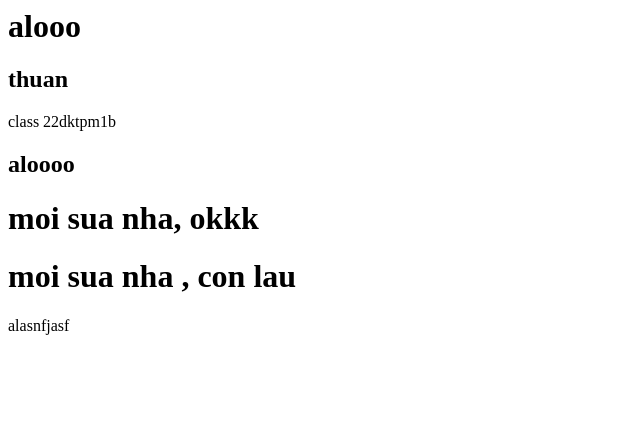
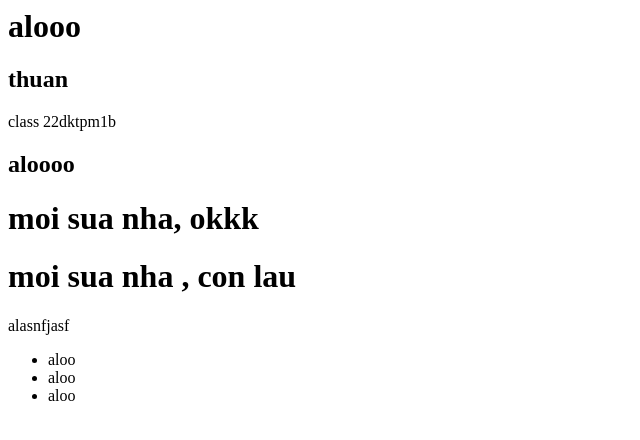
Before and after one commit to Thuan0902/github-demo-do-van-, a plain HTML site: page index.html in a window 1280 px wide. Shown: the whole page, without its empty margins (0-640 px from the left). Drawn offline with Linux system fonts and the light colour scheme.

Commit message:
sua file html

```diff
--- a/index.html
+++ b/index.html
@@ -16,5 +16,16 @@
     <h1>moi sua nha, okkk</h1>
     <h1>moi sua nha , con lau</h1>
     <span>alasnfjasf</span>
+    <ul>
+        <li>
+            <div>aloo</div>
+        </li>
+        <li>
+            <div>aloo</div>
+        </li>
+        <li>
+            <div>aloo</div>
+        </li>
+    </ul>
 </body>
 </html>
```
